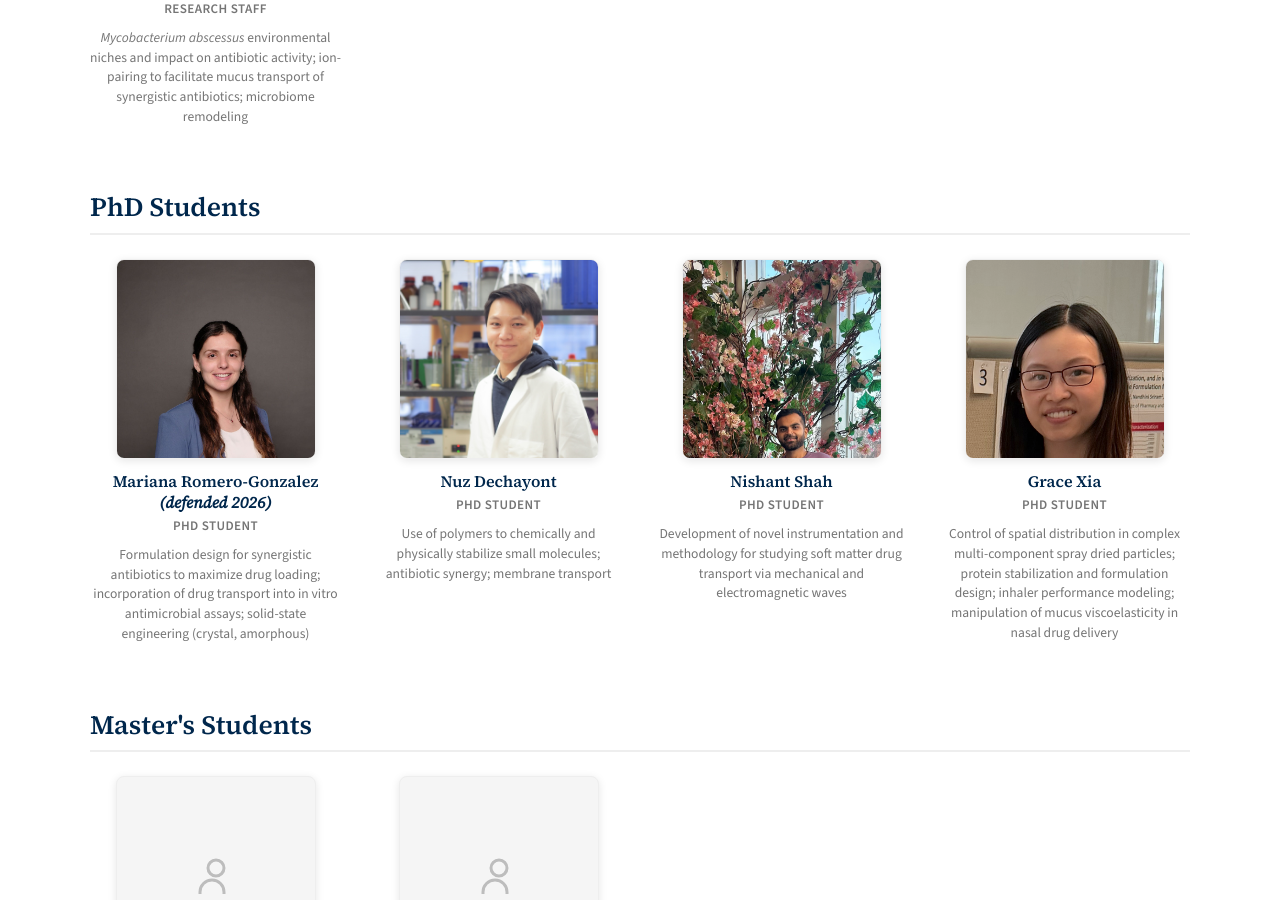
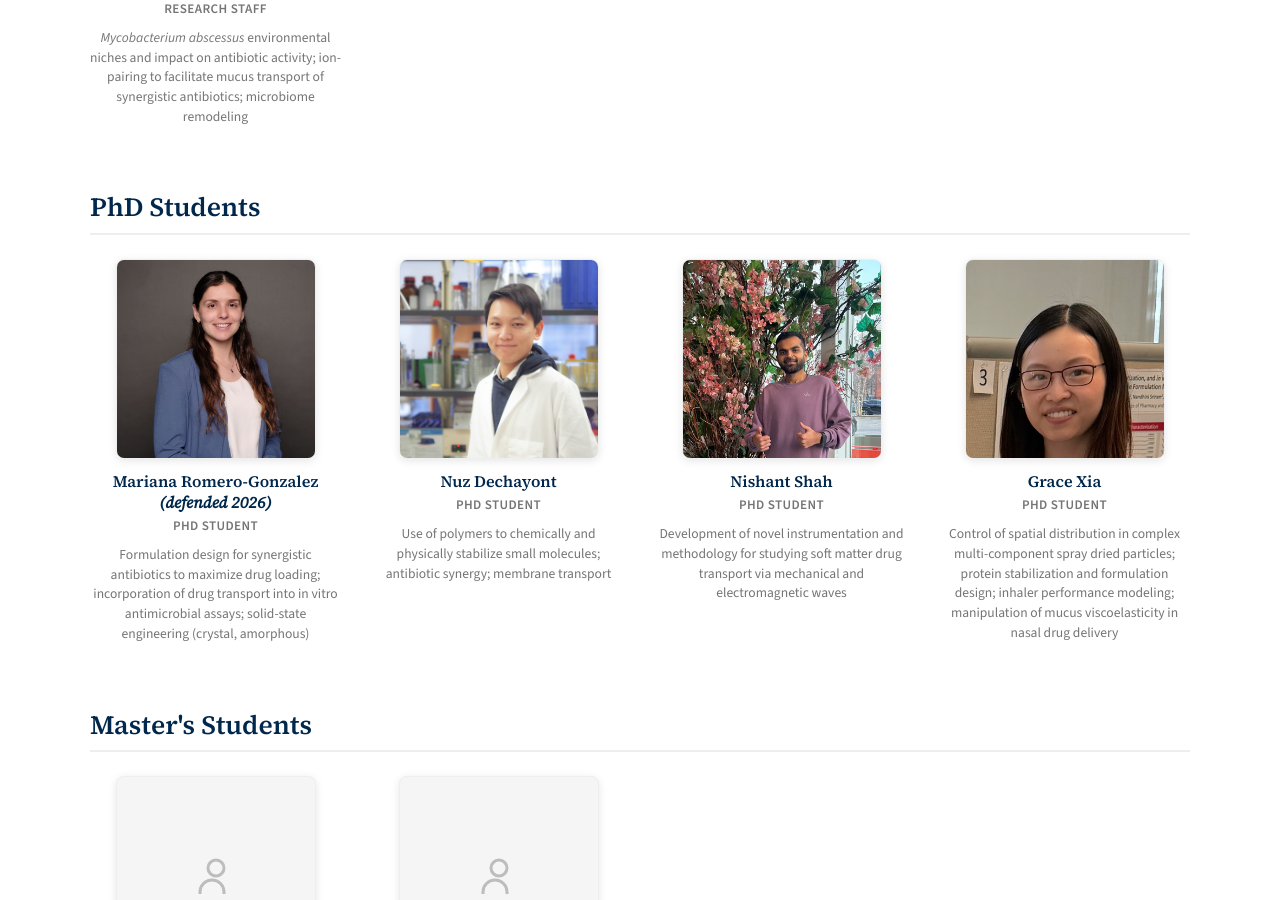
Before and after one commit to Brunaugh-Lab/Brunaugh-Lab.github.io, a Jekyll site: the page built from people.html, in a window 1280 px wide and 900 px high, scrolled down 1445 px. Built offline with Jekyll 4.4.1, drawn with Linux system fonts in a browser that asks for light colours.

Commit message:
Center headshot cropping for Mariana and Nishant
Co-Authored-By: Claude Opus 4.6 (1M context) <noreply@anthropic.com>

```diff
--- a/people.html
+++ b/people.html
@@ -59,7 +59,7 @@ permalink: /people/
   <div class="headshot-grid">
     <div class="headshot-card">
       <div class="headshot-photo">
-        <img src="/images/headshots/mariana-romero-gonzalez.jpg" alt="Mariana Romero-Gonzalez">
+        <img src="/images/headshots/mariana-romero-gonzalez.jpg" alt="Mariana Romero-Gonzalez" style="object-position: center">
       </div>
       <h3>Mariana Romero-Gonzalez <em>(defended 2026)</em></h3>
       <div class="headshot-role">PhD Student</div>
@@ -77,7 +77,7 @@ permalink: /people/
 
     <div class="headshot-card">
       <div class="headshot-photo">
-        <img src="/images/headshots/nishant-shah.jpg" alt="Nishant Shah">
+        <img src="/images/headshots/nishant-shah.jpg" alt="Nishant Shah" style="object-position: center">
       </div>
       <h3>Nishant Shah</h3>
       <div class="headshot-role">PhD Student</div>
```
